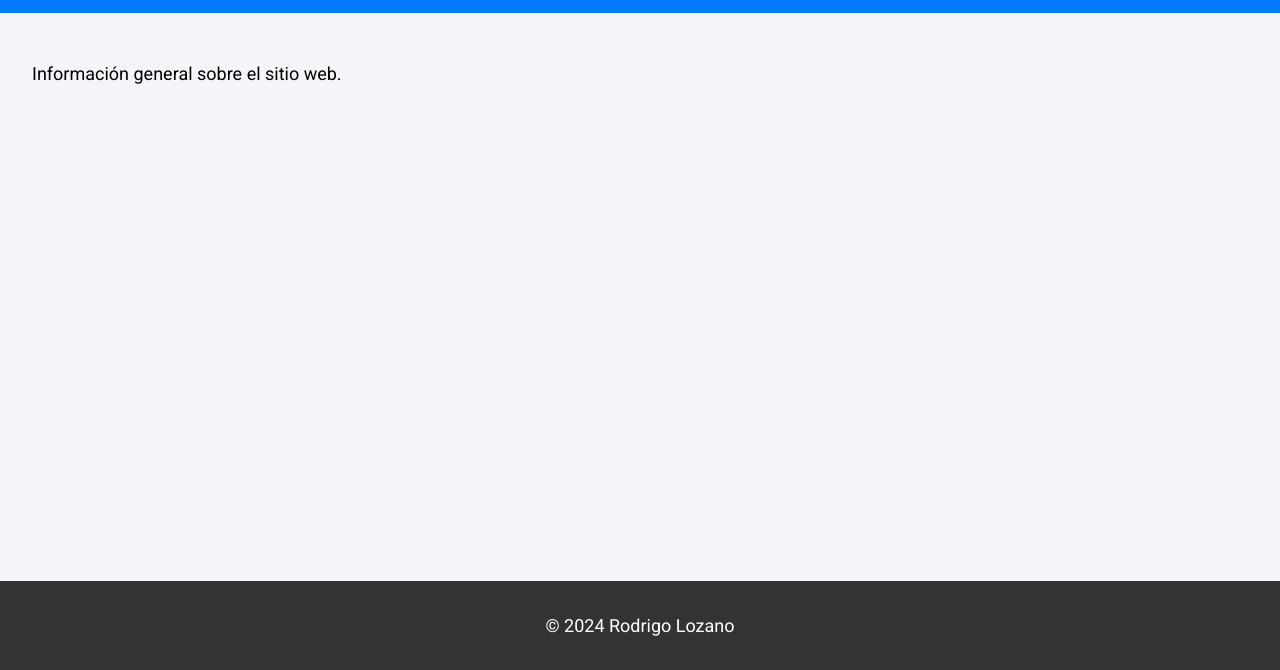
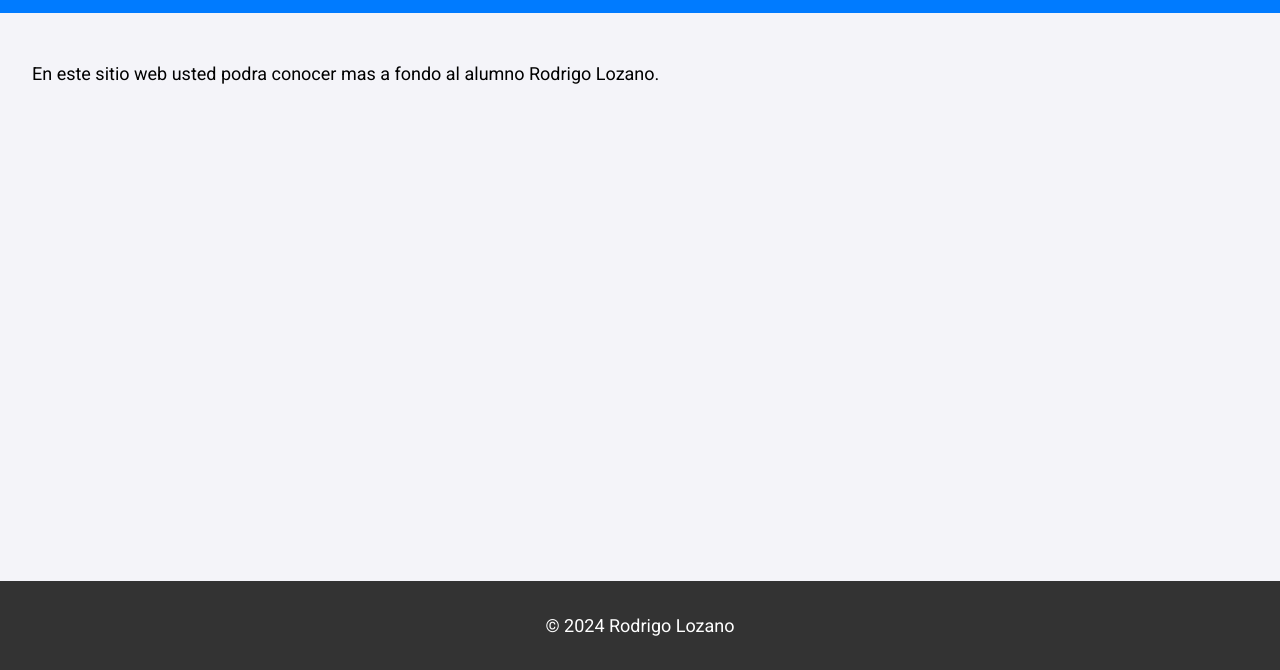
Before and after one commit to rodrigolzn/repositorioult, a plain HTML site: page index.html in a window 1280 px wide. Shown: the part 130-800 px from the top of the page. Drawn offline with Linux system fonts and the light colour scheme.

Commit message:
segundo3 commit

```diff
--- a/index.html
+++ b/index.html
@@ -22,7 +22,7 @@
         </nav>
     </header>
     <main>
-        <p>Información general sobre el sitio web.</p>
+        <p>En este sitio web usted podra conocer mas a fondo al alumno Rodrigo Lozano.</p>
     </main>
     <footer>
         <p>&copy; 2024 Rodrigo Lozano</p>
```
